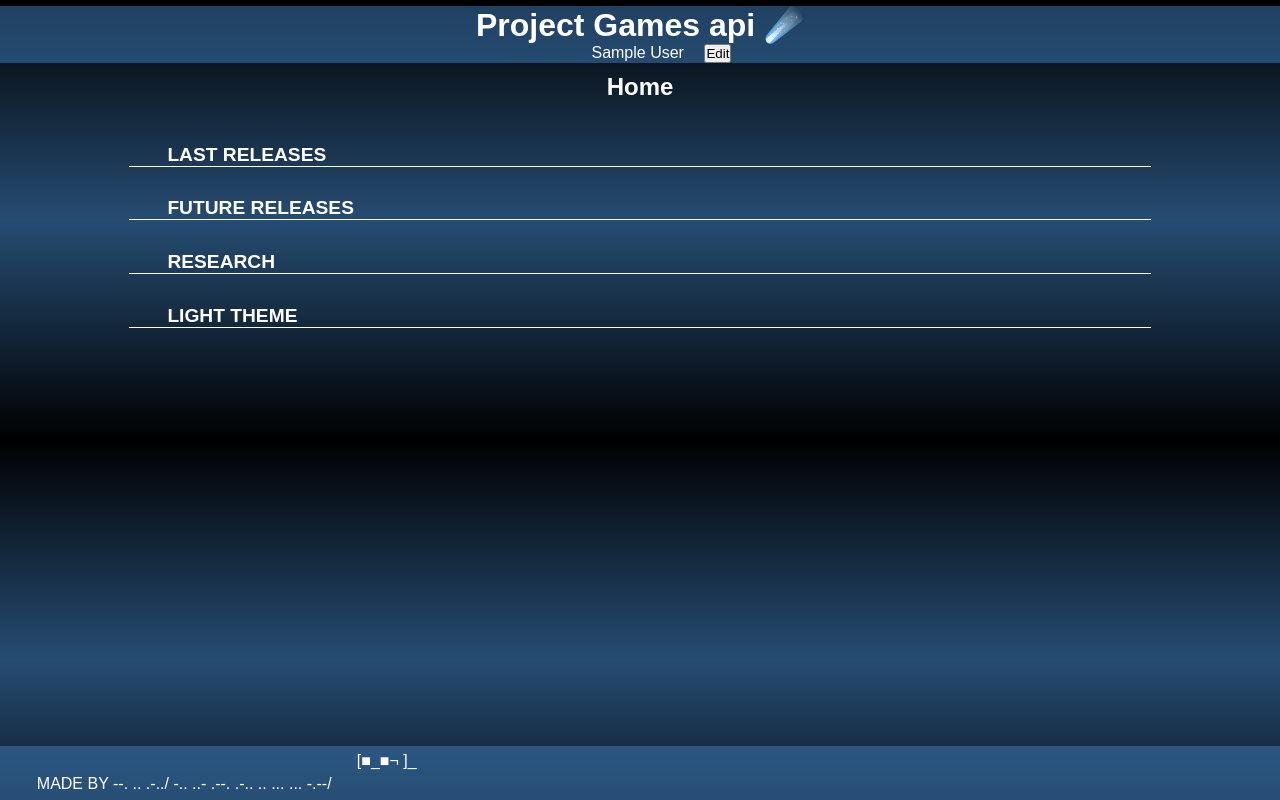
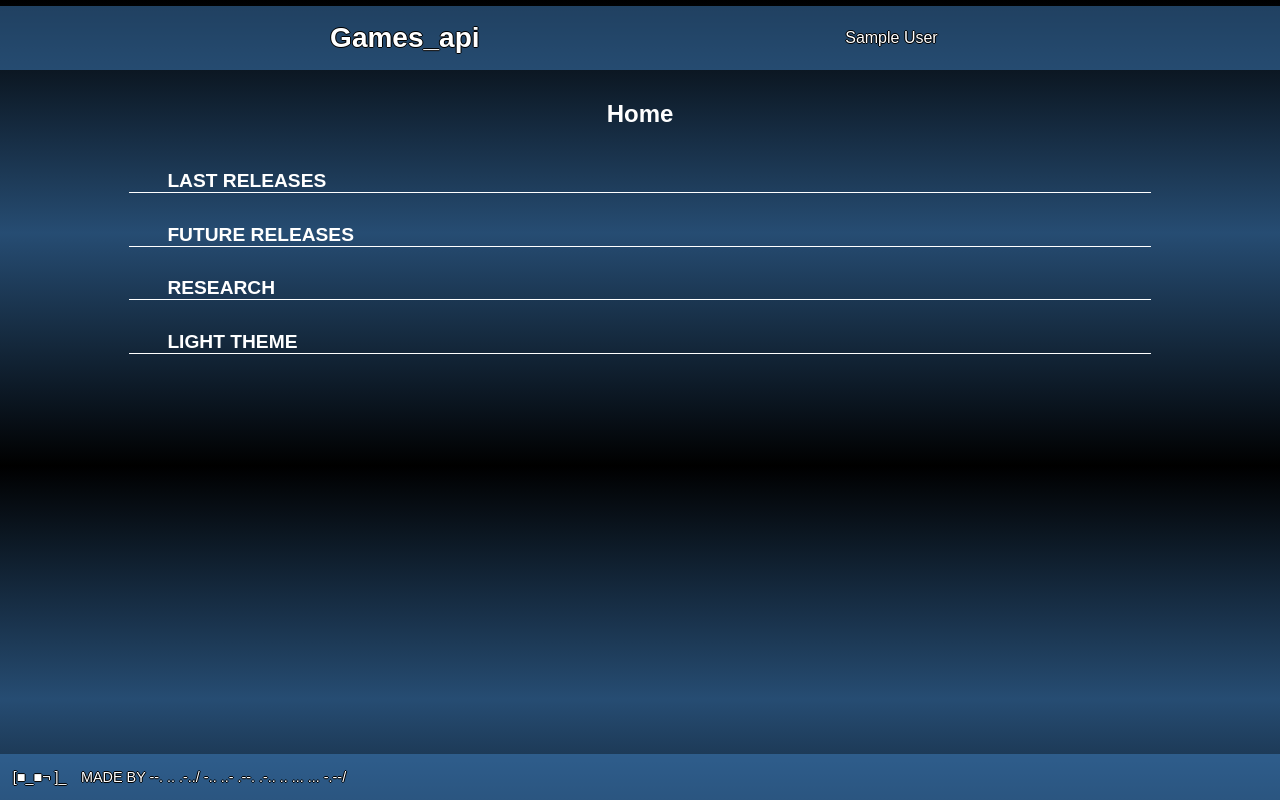
Before and after one commit to gil-85/api-games, a PHP site: page / in a window 1280 px wide. Run offline with PHP 8.4, Linux system fonts and the light colour scheme; the visitor is signed in with stand-in values (Sample User, id 1).

Commit message:
user info btn display, log to add favorite paragraphe added

```diff
--- a/Asset/css/main.css
+++ b/Asset/css/main.css
@@ -44,19 +44,57 @@ header{
   text-align: center;
   position: sticky;
   top: 0;
-  max-height: 4em;
+  height: 4em;
   margin-top: .4em;
   background-color: var(--bkg-clr_00);
   z-index: 1;
+
+  border: .1em solid #0ff0;
+
+  display: flex;
+  justify-content: space-evenly;
+  align-items: center;
 }
 
 h1{
+  font-size: 1.75rem;
+
   color: var(--txt-clr);
+
+  text-shadow:
+    -1px 0 0 var(--txt-clr_neg),
+    0 -1px 0 var(--txt-clr_neg),
+    1px 0 0 var(--txt-clr_neg),
+    0 1px 0 var(--txt-clr_neg)
+  ;
+}
+
+#d-edit_user{
+  padding: .7em;
+
+  text-shadow:
+    -1px 0 0 var(--txt-clr_neg),
+    0 -1px 0 var(--txt-clr_neg),
+    1px 0 0 var(--txt-clr_neg),
+    0 1px 0 var(--txt-clr_neg)
+  ;
+
+
+  display: flex;
+  justify-content: center;
+  align-items: center;
+  gap: 1em;
+}
+
+#d-edit_user> *{
+  border: .1em solid #f0f0;
 }
 
 h2{
   text-align: center;
   height: 2em;
+
+  margin-top: .8em;
 
   display: flex;
   justify-content: space-evenly;
@@ -68,17 +106,25 @@ footer{
   bottom: 0px;
   width: 100%;
   max-height: 4em;
-  padding: .3em;
+  padding: .8em;
   background-color: var(--bkg-clr_00);
 
   z-index: 1;
 }
 
 footer>p{
- word-wrap: break-word;
+  font-size: .9rem;
+  word-wrap: break-word;
   line-height: 1.4em;
- width: 96%;
- background-color: #f000;
+  width: 96%;
+  background-color: #f000;
+
+  text-shadow:
+    -1px 0 0 var(--txt-clr_neg),
+    0 -1px 0 var(--txt-clr_neg),
+    1px 0 0 var(--txt-clr_neg),
+    0 1px 0 var(--txt-clr_neg)
+  ;
 }
 
 .ninja{
@@ -144,8 +190,6 @@ footer>p{
   background-image: linear-gradient(45deg, var(--search_count-clr) .8em, #0000 .8em), linear-gradient(180deg, #0000 50%, var(--bkg-btn) 50%);
 }
 
-
-
 img{
  width: 100%;
 }
@@ -186,13 +230,18 @@ img{
 #spn-header_avatar{
 
   padding: .2em;
-
- text-shadow:
-    -1px 0 0 var(--txt-clr_neg),
-    0 -1px 0 var(--txt-clr_neg),
-    1px 0 0 var(--txt-clr_neg),
-    0 1px 0 var(--txt-clr_neg)
-  ;
-
   border-radius: 7px;
 }
+
+
+@media (max-width: 480px) {
+  #d-edit_user{
+    font-size: .8em;
+    flex-direction: column;
+    gap: 0;
+  }
+
+  footer> p{
+    font-size: .8em;
+  }
+}
--- a/Asset/css/research.css
+++ b/Asset/css/research.css
@@ -190,8 +190,3 @@ label{
   padding-left: .4em;
   color: var(--search_count-clr);
 }
-
-/*
-input[type="date"]{
-  margin-left: 4em;
-}*/
--- a/Asset/js/index.js
+++ b/Asset/js/index.js
@@ -53,8 +53,6 @@ const presetLinks =
     <a href="View/list.php?title=Future%20releases&dates=${today},${future}">FUTURE RELEASES</a>
   `;
 
-
-
 document.querySelector('nav').insertAdjacentHTML(`afterbegin`, presetLinks);
 
   //  echo '
@@ -62,7 +60,7 @@ document.querySelector('nav').insertAdjacentHTML(`afterbegin`, presetLinks);
   //       <button id="btn-disconnect">LOG OUT</button>
 //// GET THE FAVORITE GAMES ID IF ANY AND IF USER IS LOGGED IN
 
-if (settingsButton){
+if (dEditUser){
   const spnUserId= document.querySelector(`#spn-user_id`).textContent;
   searchFavorite(spnUserId);
 }
--- a/Asset/js/main.js
+++ b/Asset/js/main.js
@@ -18,29 +18,27 @@ const fetchKey = async (func) => {
 //// LINK TO THE HOME PAGE ON THE HEADER TITLE IF NOT ALREADY ON THE HOME PAGE ////
 if(document.querySelector(`h2`).textContent !== `Home`)
   document.querySelector(`#h1_link`).innerHTML =
-
   `
   <a href="../index.php">
-    <h1>Project Games api</h1>
+    <h1>Games_api</h1>
   </a>
   `;
-
   //// BUTTON EDIT USER IF CONNECTED AND NOT ON THE EDIT PAGE////
-  const settingsButton = document.querySelector(`#btn-edit_user`);
-  if (settingsButton) {
+  const dEditUser = document.querySelector(`#d-edit_user`);
+  if (dEditUser) {
     if( ! currentURL.includes(`update`)){
 
       if( ! currentURL.includes(`index`))
-        settingsButton.addEventListener(`click`, () => {
+        dEditUser.addEventListener(`click`, () => {
           window.location = 'update_profil.php';
         });
 
       else
-        settingsButton.addEventListener(`click`, () => {
+        dEditUser.addEventListener(`click`, () => {
           window.location = 'View/update_profil.php';
         });
 
-    }else settingsButton.style.display = `none`;
+    }else dEditUser.style.display = `none`;
   }
 
 //// KEEP THE THEME CHOOSED ON EVERY PAGE USING THE LOCALSTORAGE ////
@@ -49,9 +47,8 @@ if (theme !== null)
   if (theme === 'Light theme')
     document.body.classList.add('light-theme');
 
-
 //// DISPLAY THE AVATAR AND ITS BACKGROUND IF CONNECTED
-  if (settingsButton) {
+  if (dEditUser) {
     //const strRawHeaderAvatar= document.querySelector(`#spn-raw_header_avatar`).textContent;
 
     const rawStrHeaderAvatar = document.querySelector("#spn-header_avatar");
--- a/Asset/js/update_profil.js
+++ b/Asset/js/update_profil.js
@@ -1,4 +1,3 @@
-
 document.querySelector(`form`).addEventListener(`submit`,(e)=>{
    e.preventDefault();
 
--- a/Model/users_model.php
+++ b/Model/users_model.php
@@ -59,14 +59,10 @@ function updateUser($logname, $avatar) {
 
 function checkIfFav($userId, $gameId){
    require_once("dbh.php");
-
    $query = "SELECT EXISTS (SELECT 1 FROM favorite WHERE user_id = ? AND game_id = ?) AS fav_exists";
-
    $stmt = $pdo->prepare($query);
    $stmt->execute([$userId, $gameId]);
-
    $exists = (bool) $stmt->fetchColumn();
-
    return $exists;
 }
 
--- a/View/Templates/footer.php
+++ b/View/Templates/footer.php
@@ -1,4 +1,7 @@
 <footer>
-  <p>&emsp;&emsp;&emsp;&emsp;&emsp;&emsp;&emsp;&emsp;&emsp;&emsp;&emsp;&emsp;&emsp;&emsp;&emsp;&emsp;&emsp;&emsp;&emsp;&emsp;&emsp;&emsp;[■_■¬ ]_<br>
-  &emsp;&emsp;MADE BY --. .. .-../ -.. ..- .--. .-.. .. ... ... -.--/<br></p>
+ <p>
+  [■_■¬ ]_&emsp;MADE BY --. .. .-../ -.. ..- .--. .-.. .. ... ... -.--/
+</p>
+  <!-- <p>&emsp;&emsp;&emsp;&emsp;&emsp;&emsp;&emsp;&emsp;&emsp;&emsp;&emsp;&emsp;&emsp;&emsp;&emsp;&emsp;&emsp;&emsp;&emsp;&emsp;&emsp;&emsp;[■_■¬ ]_<br>
+  &emsp;&emsp;MADE BY --. .. .-../ -.. ..- .--. .-.. .. ... ... -.--/<br></p> -->
 </footer>
--- a/View/Templates/form.php
+++ b/View/Templates/form.php
@@ -6,7 +6,6 @@ if (isset($_SESSION['email'])) {
    $lognameValue = $_SESSION['logname'];
    $avatarValue = $_SESSION['avatar'];
    $avatarValue = preg_replace('/\d.*$/', '', $avatarValue);
-
 }
 ?>
 
--- a/View/Templates/header.php
+++ b/View/Templates/header.php
@@ -45,7 +45,7 @@
     if ($jsFile) {
       echo '<script src="' . $jsFile . '" defer></script>
       <!-- Line break -->';
-    }
+    }// ☄️
   }
   ?>
 
@@ -53,20 +53,17 @@
 </head>
 <body>
   <header>
-    <div id="h1_link"><h1>Project Games api ☄️</h1></div>
+    <div id="h1_link"><h1>Games_api</h1></div>
     <?php
+    ### DISPLAY THE USER LOGNAME AND AVATAR WHEN CONNECTED (CLICKABLE TO EDIT)
       if (isset($_SESSION['user_id'])) {
         echo '<span class= ghost id= "spn-user_id">' .  $_SESSION['user_id'] . '</span>';
-        //  echo '&emsp; _email: ' . $_SESSION['email'];
-        //
-
-       // echo '&emsp; <span class= ghost id="spn-raw_header_avatar">'. $_SESSION['avatar'] . '</span>';
-        echo '&emsp; <span id="spn-header_avatar">'. $_SESSION['avatar'] . '</span>';
-
-      echo '&emsp;' . $_SESSION['logname'];
-        echo '&emsp; <button type="button" id="btn-edit_user">Edit</button>';
+        echo '<div id="d-edit_user">';
+        echo '<span id="spn-header_avatar">'. $_SESSION['avatar'] . '</span>';
+        echo '<p>' . $_SESSION['logname'] . '</p>';
+        echo '</div>';
       } else {
-        echo 'Not logged';
+        echo '<p>Not logged</p>';
       }
     ?>
   </header>
```
Also changed, not shown: Asset/css/list.css (+0 -14 lines), Asset/js/detail.js (+7 -1 lines), View/update_profil.php (+0 -8 lines). Lines whose indentation alone changed are shown as unchanged.
